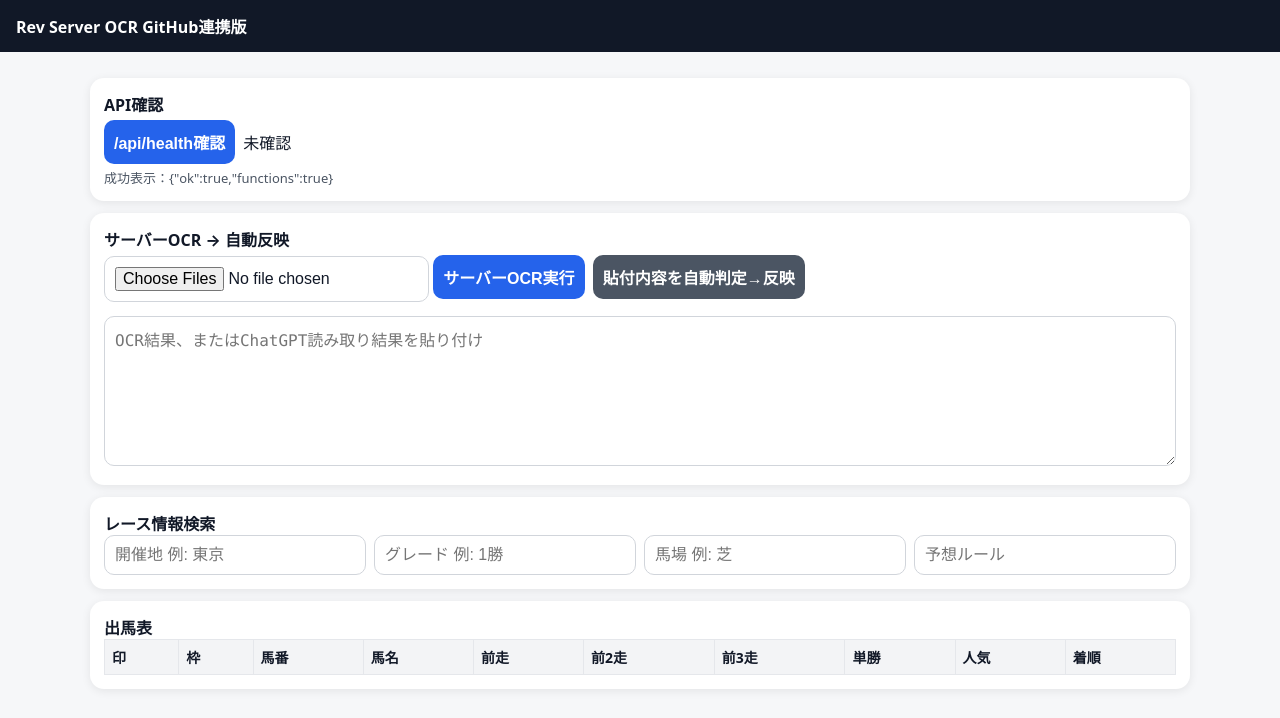
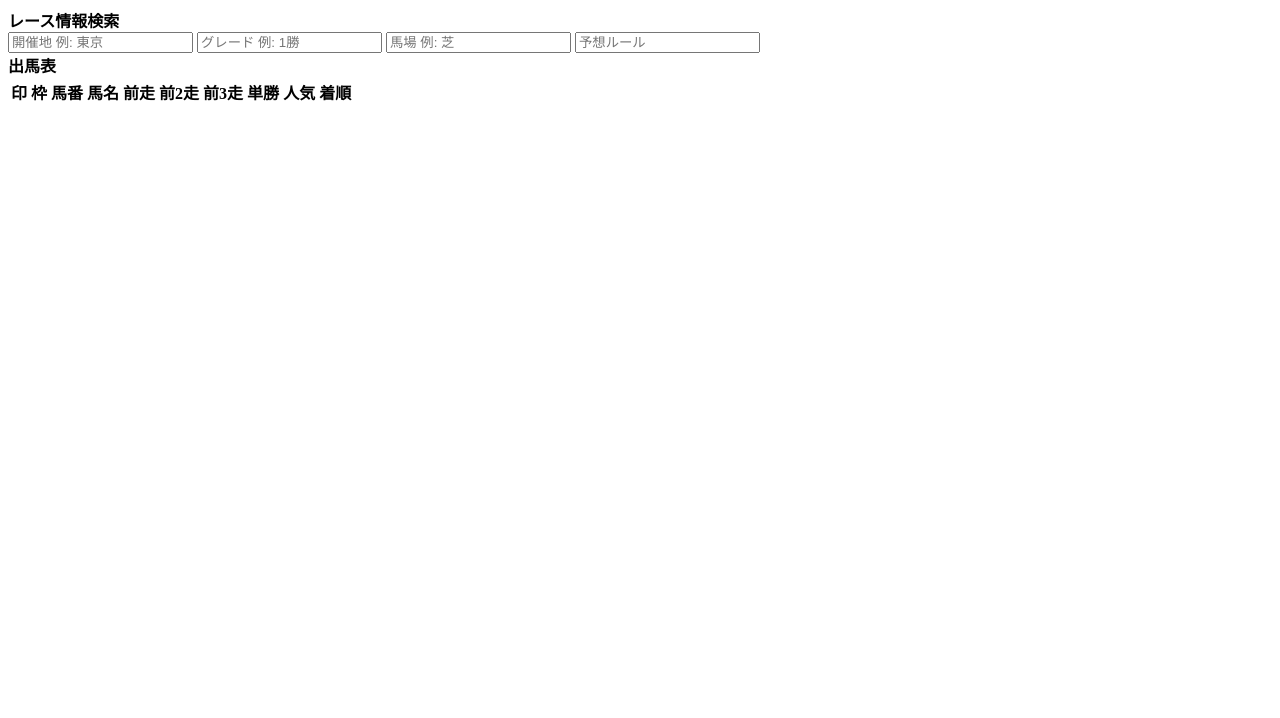
Before and after one commit to shynymain/rev-app-functions, a plain HTML site: page index.html in a window 1280 px wide. Drawn offline with Linux system fonts and the light colour scheme.

Commit message:
Update index.html

```diff
--- a/index.html
+++ b/index.html
@@ -1,40 +1,12 @@
-<!doctype html>
+<!DOCTYPE html>
 <html lang="ja">
 <head>
-  <meta charset="UTF-8" />
-  <meta name="viewport" content="width=device-width, initial-scale=1.0" />
-  <title>Rev Server OCR GitHub版</title>
-  <style>
-    body{font-family:system-ui,-apple-system,BlinkMacSystemFont,'Segoe UI',sans-serif;margin:0;background:#f6f7f9;color:#111827}
-    header{background:#111827;color:white;padding:14px 16px;font-weight:700}
-    main{padding:14px;max-width:1100px;margin:auto}
-    .card{background:white;border-radius:14px;padding:14px;margin:12px 0;box-shadow:0 2px 10px rgba(0,0,0,.08)}
-    textarea,input,select,button{font-size:16px;border-radius:10px;border:1px solid #d1d5db;padding:10px;box-sizing:border-box}
-    textarea{width:100%;min-height:150px;font-family:ui-monospace,Consolas,monospace}
-    button{background:#2563eb;color:white;border:none;font-weight:700;margin:4px 4px 4px 0}
-    button.secondary{background:#4b5563}.ok{color:#059669;font-weight:700}.ng{color:#dc2626;font-weight:700}
-    table{width:100%;border-collapse:collapse;background:white;font-size:14px}th,td{border:1px solid #e5e7eb;padding:7px;text-align:left}th{background:#f3f4f6}
-    .grid{display:grid;grid-template-columns:repeat(auto-fit,minmax(160px,1fr));gap:8px}.small{font-size:13px;color:#4b5563}
-  </style>
+  <meta charset="UTF-8">
+  <title>競馬OCRテスト</title>
+  <meta name="viewport" content="width=device-width, initial-scale=1.0">
 </head>
-<body>
-<header>Rev Server OCR GitHub連携版</header>
-<main>
-  <div class="card">
-    <b>API確認</b><br>
-    <button onclick="checkHealth()">/api/health確認</button>
-    <span id="health">未確認</span>
-    <div class="small">成功表示：{"ok":true,"functions":true}</div>
-  </div>
 
-  <div class="card">
-    <b>サーバーOCR → 自動反映</b><br>
-    <input id="file" type="file" accept="image/*" multiple />
-    <button onclick="serverOCR()">サーバーOCR実行</button>
-    <button class="secondary" onclick="autoApplyText()">貼付内容を自動判定→反映</button>
-    <p id="status" class="small"></p>
-    <textarea id="ocrText" placeholder="OCR結果、またはChatGPT読み取り結果を貼り付け"></textarea>
-  </div>
+<body style="font  </div>
 
   <div class="card">
     <b>レース情報検索</b>
```
